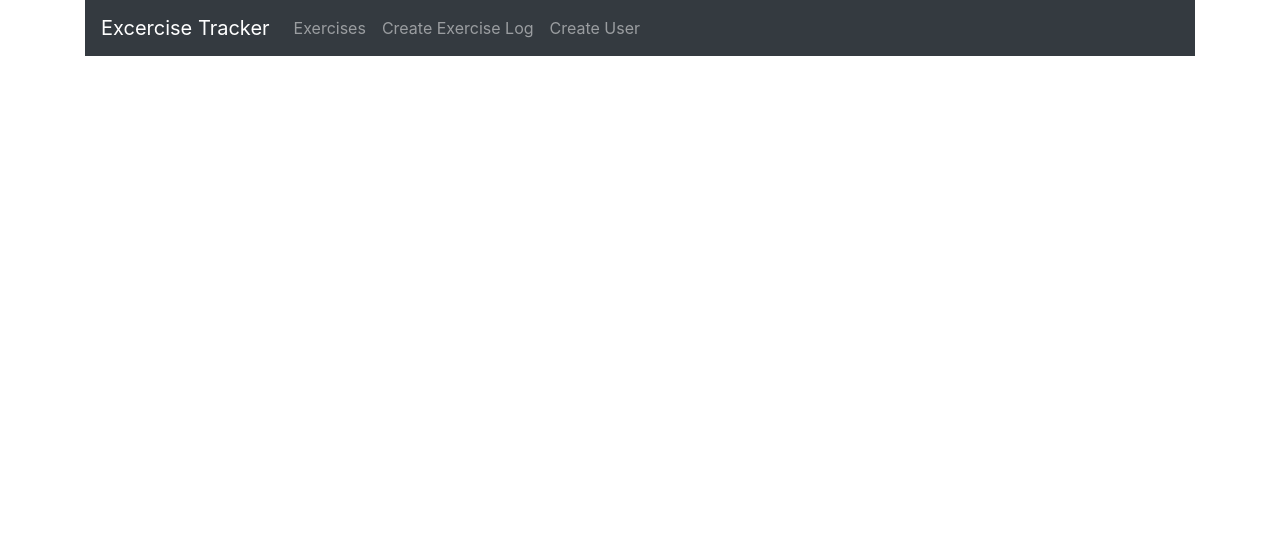
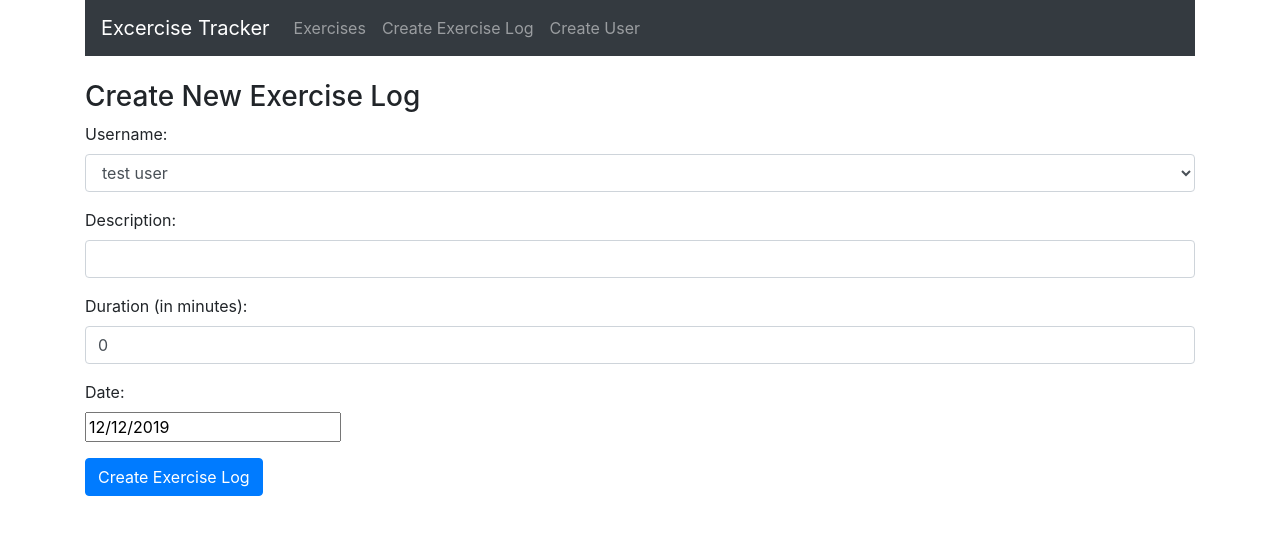
Before and after one commit to Adamf124/bug-tracker, a React (Create React App) app: page /create in a window 1280 px wide. Shown: the top 534 px of the page. Built offline with nearby package versions, Linux system fonts and the light colour scheme.

Commit message:
create exercise compontent

```diff
--- a/src/components/CreateExercise.js
+++ b/src/components/CreateExercise.js
@@ -1,8 +1,16 @@
 import React, { Component } from 'react'
+import DatePicker from 'react-datepicker';
+import "react-datepicker/dist/react-datepicker.css";
 
 export default class CreateExercise extends Component {
     constructor(props) {
         super(props)
+
+        this.onChangeUsername = this.onChangeUsername.bind(this);
+        this.onChangeDescription = this.onChangeDescription.bind(this);
+        this.onChangeDuration = this.onChangeDuration.bind(this);
+        this.onChangeDate = this.onChangeDate.bind(this);
+        this.onSubmit = this.onSubmit.bind(this);
 
         this.state = {
             username: '',
@@ -12,16 +20,100 @@
             users: []
         }
     }
+        componentDidMount() {
+            this.setState({
+                users: ['test user'],
+                username: 'test user'
+            });
+            }
         onChangeUsername(e) {
             this.setState({
                 username: e.target.value
             });
             }
+        onChangeDescription(e) {
+            this.setState({
+                description: e.target.value
+            })
+        }
+        onChangeDuration(e) {
+            this.setState({
+                duration: e.target.value
+            })
+        }
+        onChangeDate(e) {
+            this.setState({
+                date: Date
+            })
+        }
+        onSubmit(e) {
+            e.preventDefault();
+
+            const exercise = {
+                username: this.state.username,
+                description: this.state.description,
+                duration: this.state.duration,
+                date: this.state.date,
+            }
+            console.log(exercise)
+
+            window.location = '/'
+        }
     render() {
         return (
             <div>
+            <h3>Create New Exercise Log</h3>
+            <form onSubmit={this.onSubmit}>
+              <div className="form-group">
+                <label>Username: </label>
+                <select ref="userInput"
+                    required
+                    className="form-control"
+                    value={this.state.username}
+                    onChange={this.onChangeUsername}>
+                    {
+                      this.state.users.map(function(user) {
+                        return <option
+                          key={user}
+                          value={user}>{user}
+                          </option>;
+                      })
+                    }
+                </select>
+              </div>
+              <div className="form-group">
+                <label>Description: </label>
+                <input  type="text"
+                    required
+                    className="form-control"
+                    value={this.state.description}
+                    onChange={this.onChangeDescription}
+                    />
+              </div>
+              <div className="form-group">
+                <label>Duration (in minutes): </label>
+                <input
+                    type="text"
+                    className="form-control"
+                    value={this.state.duration}
+                    onChange={this.onChangeDuration}
+                    />
+              </div>
+              <div className="form-group">
+                <label>Date: </label>
+                <div>
+                  <DatePicker
+                    selected={this.state.date}
+                    onChange={this.onChangeDate}
+                  />
+                </div>
+              </div>
 
-            </div>
+              <div className="form-group">
+                <input type="submit" value="Create Exercise Log" className="btn btn-primary" />
+              </div>
+            </form>
+          </div>
         )
     }
 }
```
